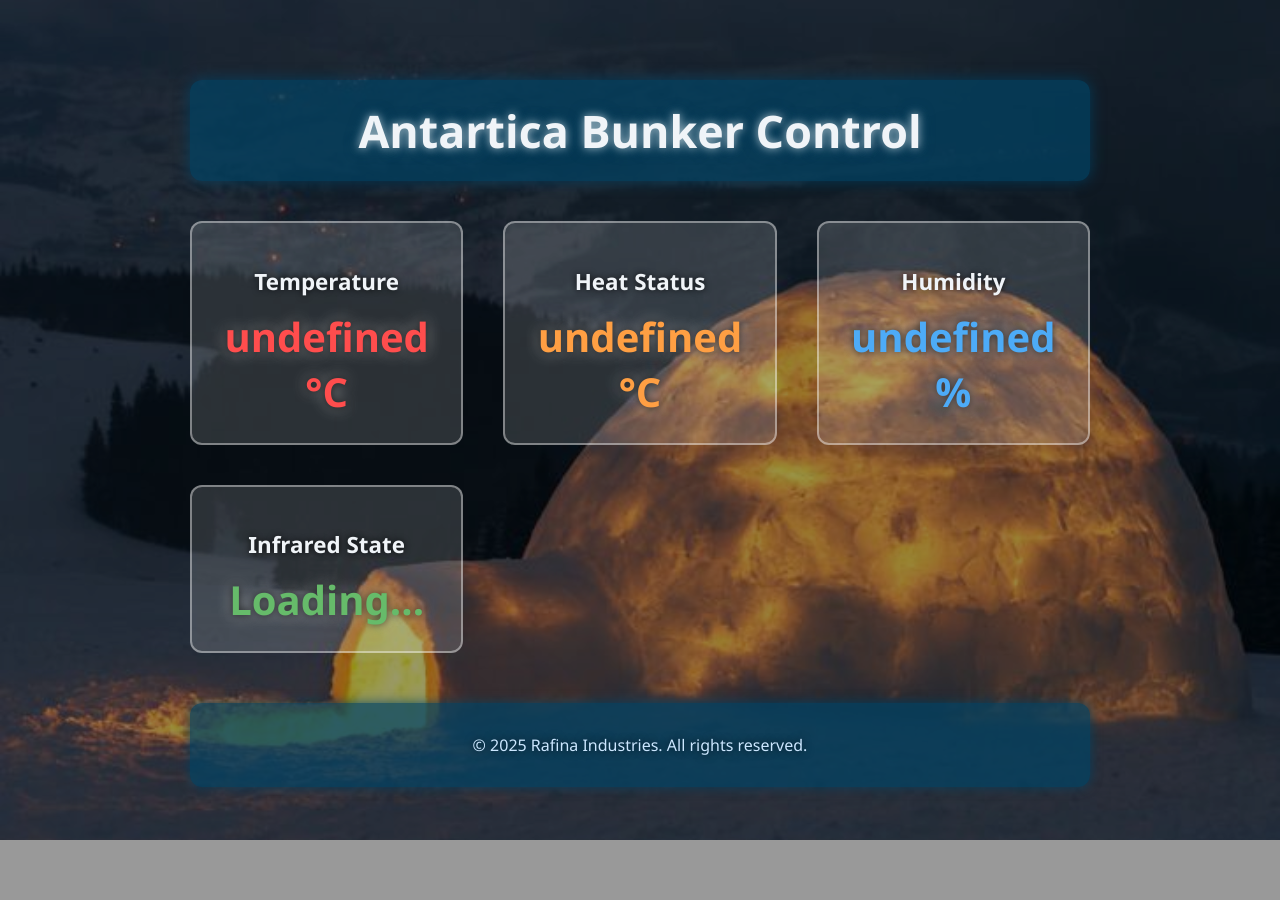
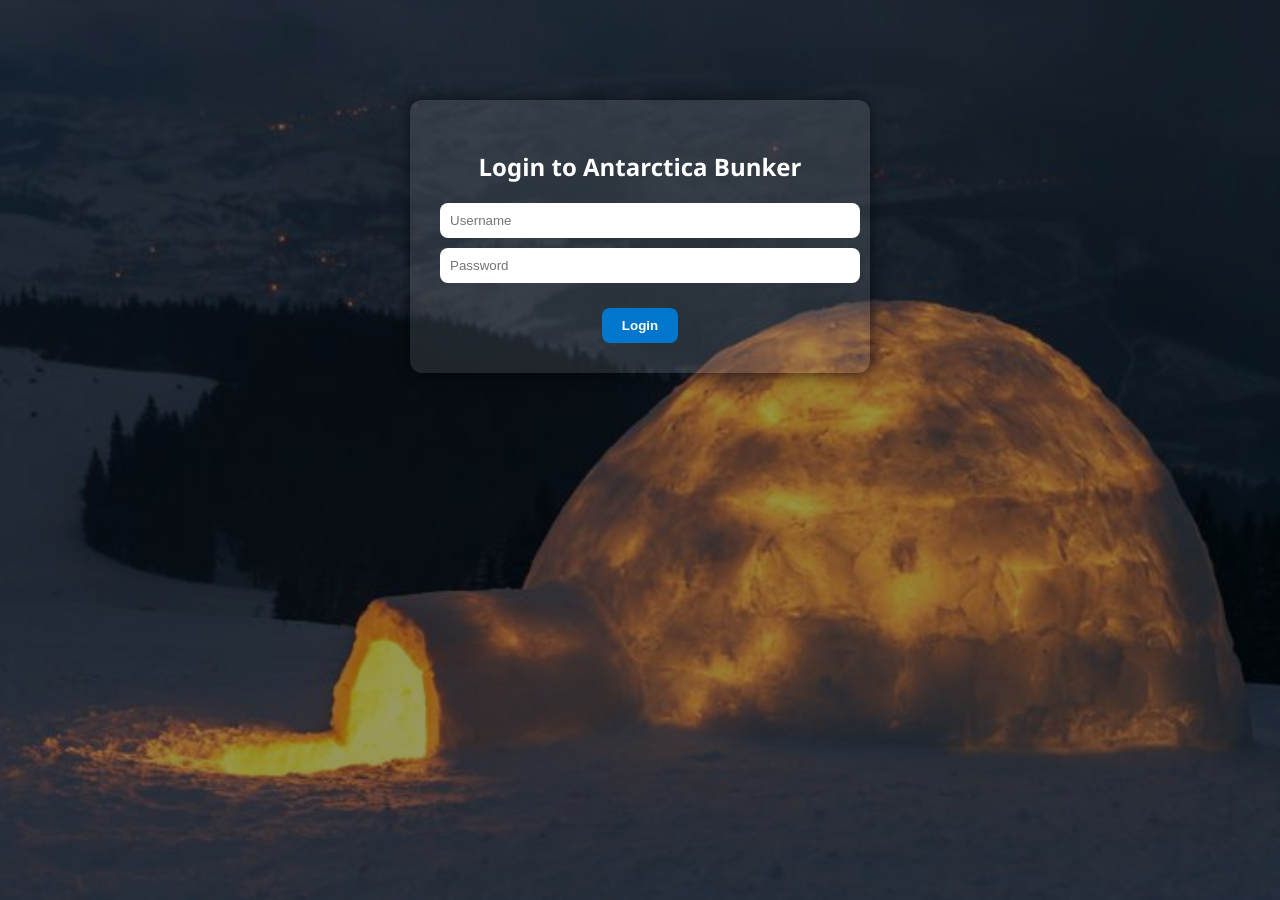
Before and after one commit to najwasf/dashboard-iot-tubes, a React (Create React App) app: page / in a window 1280 px wide. Before the commit the page ends 840 px from the top, so only its background shows below. Built offline with nearby package versions, Linux system fonts and the light colour scheme; no server answers; the database is empty.

Commit message:
Update Dashboard: tambah modal dan tombol logout

```diff
--- a/package.json
+++ b/package.json
@@ -10,6 +10,7 @@
     "firebase": "^11.8.1",
     "react": "^19.1.0",
     "react-dom": "^19.1.0",
+    "react-router-dom": "^7.6.1",
     "react-scripts": "5.0.1",
     "web-vitals": "^2.1.4"
   },
--- a/src/App.js
+++ b/src/App.js
@@ -1,12 +1,36 @@
-import React from 'react';
-import Dashboard from './Dashboard'; // ✅ sesuai dengan lokasi file
-import './App.css';
+// src/App.jsx
+import React from "react";
+import { BrowserRouter as Router, Routes, Route, Navigate } from "react-router-dom";
+import Dashboard from "./Dashboard";
+import Login from "./Login";
+
+// Komponen route privat
+function PrivateRoute({ children }) {
+  const isLoggedIn = localStorage.getItem("isLoggedIn") === "true";
+  return isLoggedIn ? children : <Navigate to="/" />;
+}
 
 function App() {
   return (
-    <div className="App">
-      <Dashboard />
-    </div>
+    <Router>
+      <Routes>
+        {/* Login Page */}
+        <Route path="/" element={<Login />} />
+
+        {/* Dashboard hanya bisa diakses jika login */}
+        <Route
+          path="/dashboard"
+          element={
+            <PrivateRoute>
+              <Dashboard />
+            </PrivateRoute>
+          }
+        />
+
+        {/* Fallback jika route tidak ditemukan */}
+        <Route path="*" element={<Navigate to="/" />} />
+      </Routes>
+    </Router>
   );
 }
 
--- a/src/Dashboard.css
+++ b/src/Dashboard.css
@@ -21,11 +21,7 @@ body {
   margin: 40px auto;
   padding: 40px 20px;
 
-  /* Jangan kasih background image di sini */
-  /* Hilangkan background overlay dari container */
-
   border-radius: 12px;
-  /* Buang box-shadow supaya transparan */
 }
 
 /* ===== Header Styling ===== */
@@ -100,12 +96,9 @@ body {
 .card:hover {
   background: rgba(255, 255, 255, 0.3);
   border-color: rgba(255, 255, 255, 0.7);
-
-  /* Tambahan untuk efek menonjol */
   transform: translateY(-10px);
   box-shadow: 0 12px 24px rgba(0, 0, 0, 0.3);
 }
-
 
 .card h2 {
   font-size: 1.4rem;
@@ -118,8 +111,6 @@ body {
   font-size: 2.5rem;
   font-weight: 700;
   margin: 0;
-
-  /* Warna default putih terang dengan glow */
   color: #fff;
   text-shadow:
     0 0 8px rgba(0, 0, 0, 0.8),
@@ -128,31 +119,19 @@ body {
 
 /* Warna teks dengan glow sesuai kategori */
 .temperature p {
-  color: #ff4d4d; /* merah terang */
-  /* text-shadow:
-    0 0 10px #ff4d4d,
-    0 0 20px #ff9999; */
+  color: #ff4d4d;
 }
 
 .heat-status p {
-  color: #ff9f43; /* oranye */
-  /* text-shadow:
-    0 0 10px #ff9f43,
-    0 0 20px #ffc966; */
+  color: #ff9f43;
 }
 
 .humidity p {
-  color: #4dabf7; /* biru */
-  /* text-shadow:
-    0 0 10px #4dabf7,
-    0 0 20px #a6d8ff; */
+  color: #4dabf7;
 }
 
 .ir-status p {
-  color: #66bb6a; /* hijau */
-  /* text-shadow:
-    0 0 10px #66bb6a,
-    0 0 20px #a6d8a8; */
+  color: #66bb6a;
 }
 
 /* ===== Footer Styling ===== */
@@ -165,10 +144,11 @@ body {
   color: #cce7ff;
   font-weight: 500;
   font-size: 1rem;
-  text-shadow:
-    0 0 8px rgba(0, 0, 0, 0.7);
+  text-shadow: 0 0 8px rgba(0, 0, 0, 0.7);
   box-shadow: 0 0 12px rgba(0, 68, 102, 0.8);
 }
+
+/* ===== Modal Styling ===== */
 .modal-overlay {
   position: fixed;
   top: 0;
@@ -191,6 +171,7 @@ body {
   color: #333;
   box-shadow: 0 0 20px rgba(255, 255, 255, 0.3);
   animation: fadeIn 0.3s ease;
+  text-align: center;
 }
 
 .modal-content h2 {
@@ -201,7 +182,7 @@ body {
 
 .modal-content p {
   font-size: 1rem;
-  margin: 15px 0;
+  margin: 20px 0;
 }
 
 .modal-content button {
@@ -228,3 +209,22 @@ body {
     transform: scale(1);
   }
 }
+
+/* ===== Logout Button Styling ===== */
+.logout-button {
+  background-color: #cc3300;
+  color: white;
+  border: none;
+  padding: 10px 20px;
+  border-radius: 8px;
+  font-weight: bold;
+  cursor: pointer;
+  margin-top: 20px;
+  box-shadow: 0 4px 8px rgba(0, 0, 0, 0.3);
+  transition: background-color 0.3s ease, transform 0.2s ease;
+}
+
+.logout-button:hover {
+  background-color: #a60000;
+  transform: translateY(-2px);
+}
--- a/src/Dashboard.jsx
+++ b/src/Dashboard.jsx
@@ -1,15 +1,17 @@
 import React, { useState, useEffect } from "react";
 import { ref, onValue } from "firebase/database";
+import { useNavigate } from "react-router-dom"; // 🔹 Tambahkan ini
 import database from "./firebase";
-import "./Dashboard.css";  // file CSS eksternal
+import "./Dashboard.css"; // CSS eksternal
 
 function Dashboard() {
   const [temperature, setTemperature] = useState(null);
   const [heatStatus, setHeatStatus] = useState(null);
   const [humidity, setHumidity] = useState(null);
   const [irStatus, setIrStatus] = useState(null);
+  const [modalInfo, setModalInfo] = useState({ show: false, title: "", description: "" });
 
-  const [modalInfo, setModalInfo] = useState({ show: false, title: "", description: "" });
+  const navigate = useNavigate(); // 🔹 Inisialisasi navigate
 
   useEffect(() => {
     const sensorRef = ref(database, "Sensors");
@@ -33,11 +35,22 @@ function Dashboard() {
     setModalInfo({ show: false, title: "", description: "" });
   };
 
+  const handleLogout = () => {
+    // Tambahkan logika logout jika pakai auth, misal signOut
+    alert("Logged out!");
+    navigate("/login"); // 🔹 Arahkan ke halaman login
+  };
+
   return (
     <div className="dashboard-container">
       {/* Header */}
       <header className="dashboard-header">
-        <h1>Antartica Bunker Control</h1>
+        <div className="header-content" style={{ display: "flex", justifyContent: "space-between", alignItems: "center" }}>
+          <h1>Antartica Bunker Control</h1>
+          <button className="logout-button" onClick={handleLogout}>
+            Logout
+          </button>
+        </div>
       </header>
 
       {/* Main Content */}
@@ -60,10 +73,7 @@ function Dashboard() {
           id="heat-status"
           className="card heat-status"
           onClick={() =>
-            openModal(
-              "Heat Status",
-              `Heat index is ${heatStatus} °C.`
-            )
+            openModal("Heat Status", `Heat index is ${heatStatus} °C.`)
           }
         >
           <h2>Heat Status</h2>
@@ -74,10 +84,7 @@ function Dashboard() {
           id="humidity"
           className="card humidity"
           onClick={() =>
-            openModal(
-              "Humidity",
-              `Humidity level is ${humidity}%. `
-            )
+            openModal("Humidity", `Humidity level is ${humidity}%. `)
           }
         >
           <h2>Humidity</h2>
@@ -88,10 +95,7 @@ function Dashboard() {
           id="ir-status"
           className="card ir-status"
           onClick={() =>
-            openModal(
-              "Infrared State",
-              `Infrared sensor status: ${irStatus}. `
-            )
+            openModal("Infrared State", `Infrared sensor status: ${irStatus}. `)
           }
         >
           <h2>Infrared State</h2>
--- /dev/null
+++ b/src/Login.css
@@ -0,0 +1,31 @@
+/* di Login.css */
+.login-container {
+  max-width: 400px;
+  margin: 100px auto;
+  background: rgba(255, 255, 255, 0.1);
+  padding: 30px;
+  border-radius: 12px;
+  text-align: center;
+  color: white;
+  box-shadow: 0 0 15px rgba(0, 0, 0, 0.6);
+}
+
+.login-container input {
+  display: block;
+  width: 100%;
+  margin: 10px 0;
+  padding: 10px;
+  border-radius: 8px;
+  border: none;
+}
+
+.login-container button {
+  margin-top: 15px;
+  padding: 10px 20px;
+  border-radius: 8px;
+  border: none;
+  background: #0077cc;
+  color: white;
+  font-weight: bold;
+  cursor: pointer;
+}
--- /dev/null
+++ b/src/Login.jsx
@@ -0,0 +1,48 @@
+// src/Login.jsx
+import React, { useState } from "react";
+import { useNavigate } from "react-router-dom";
+import "./Login.css";
+
+
+function Login() {
+  const [username, setUsername] = useState("");
+  const [password, setPassword] = useState("");
+  const navigate = useNavigate();
+
+  const handleLogin = (e) => {
+    e.preventDefault();
+
+    // Cek login hardcoded
+    if (username === "admin" && password === "1234") {
+      localStorage.setItem("isLoggedIn", "true");
+      navigate("/dashboard");
+    } else {
+      alert("Username atau password salah");
+    }
+  };
+
+  return (
+    <div className="login-container">
+      <h2>Login to Antarctica Bunker</h2>
+      <form onSubmit={handleLogin}>
+        <input
+          type="text"
+          placeholder="Username"
+          value={username}
+          onChange={(e) => setUsername(e.target.value)}
+          required
+        />
+        <input
+          type="password"
+          placeholder="Password"
+          value={password}
+          onChange={(e) => setPassword(e.target.value)}
+          required
+        />
+        <button type="submit">Login</button>
+      </form>
+    </div>
+  );
+}
+
+export default Login;
```
Also changed, not shown: 1 other file (tests, documents, lock files or other folders).
